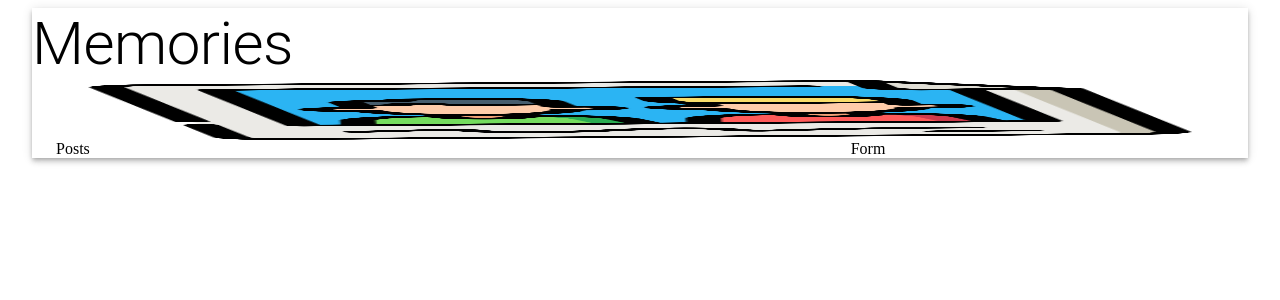
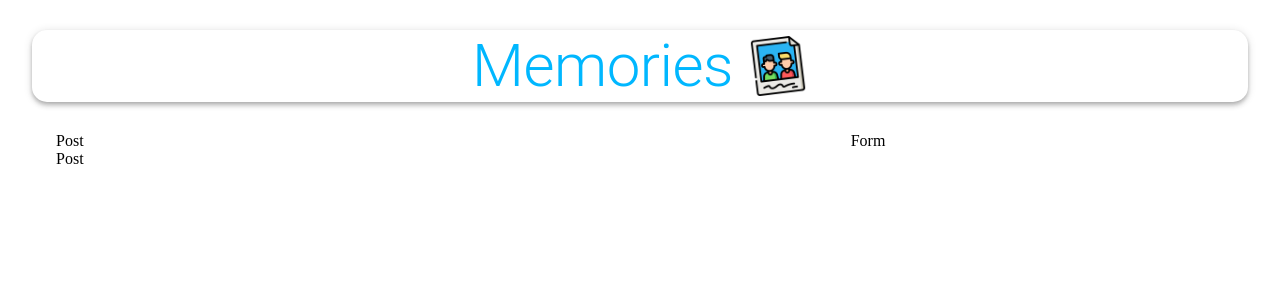
Before and after one commit to prabhat-021/Mern-SheThrive-App, a React (Create React App) app in the folder client/: page / in a window 1280 px wide. Shown: the top 300 px of the page. Built offline with nearby package versions, Linux system fonts and the light colour scheme.

Commit message:
Post Modifications Css

```diff
--- a/client/src/App.js
+++ b/client/src/App.js
@@ -3,13 +3,18 @@
 import memories from "./images/memories.png";
 import Form from "./Components/Form/Form.js";
 import Posts from "./Components/Posts/Posts.js";
+import userStyles from "./styles.js";
 
 export default function App() {
+
+  const classes = userStyles();
+
   return (
     <Container maxWidth="xl">
-      <AppBar position="static" color="inherit">
-        <Typography variant="h2" align="centre">Memories</Typography>
-        <img src={memories} alt="memories" height="60" />
+      <AppBar className={classes.appBar} position="static" color="inherit">
+        <Typography className={classes.heading} variant="h2" align="centre">Memories</Typography>
+        <img className={classes.image} src={memories} alt="memories" height="60" />
+      </AppBar>
       <Grow in>
         <Container>
           <Grid container justify="space-between" alignItems="streach" spacing={3}>
@@ -22,7 +27,6 @@
           </Grid>
         </Container>
       </Grow>
-      </AppBar>
     </Container>
   );
 }
--- a/client/src/Components/Posts/Post/Post.js
+++ b/client/src/Components/Posts/Post/Post.js
@@ -0,0 +1,7 @@
+export default function Post() {
+    return (
+        <section>
+            Post
+        </section>
+    );
+}
--- a/client/src/Components/Posts/Posts.js
+++ b/client/src/Components/Posts/Posts.js
@@ -1,7 +1,10 @@
+import Post from "./Post/Post.js";
+
 export default function Posts() {
     return (
         <section>
-            Posts
+        <Post />
+        <Post />
         </section>
     );
 }
--- /dev/null
+++ b/client/src/styles.js
@@ -0,0 +1,18 @@
+import { makeStyles } from '@material-ui/core/styles';
+
+export default makeStyles(() => ({
+    appBar: {
+        borderRadius: 15,
+        margin: '30px 0',
+        display: 'flex',
+        flexDirection: 'row',
+        justifyContent: 'center',
+        alignItems: 'center',
+    },
+    heading: {
+        color: 'rgba(0,183,255, 1)',
+    },
+    image: {
+        marginLeft: '15px',
+    },
+}));
```
Also changed, not shown: client/src/Components/Form/style.js (+25 -0 lines), client/src/Components/Posts/Post/style.js (+52 -0 lines), client/src/Components/Posts/style.js (+14 -0 lines). Lines whose indentation alone changed are shown as unchanged.
